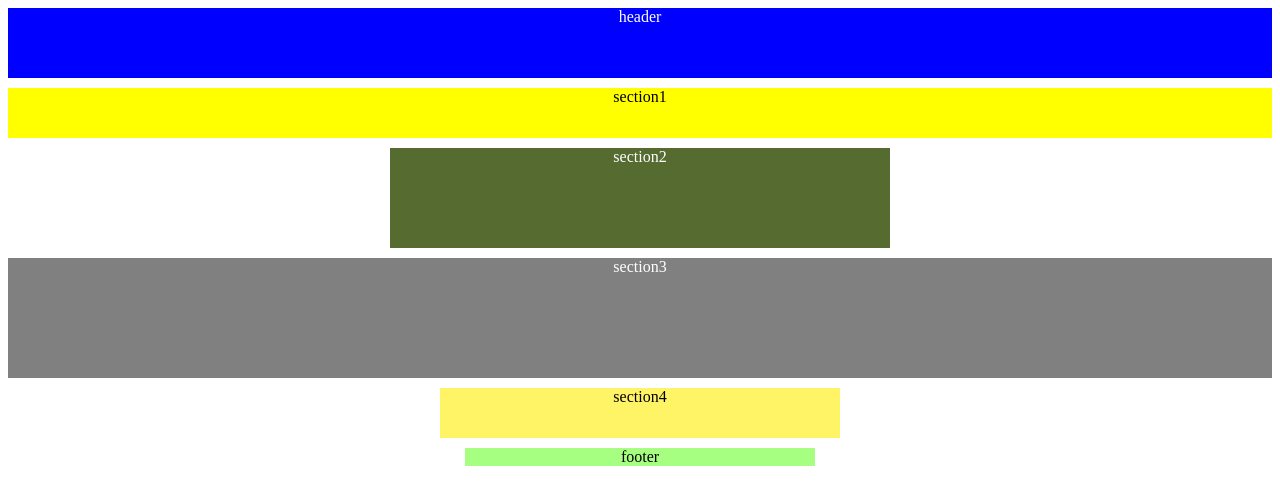
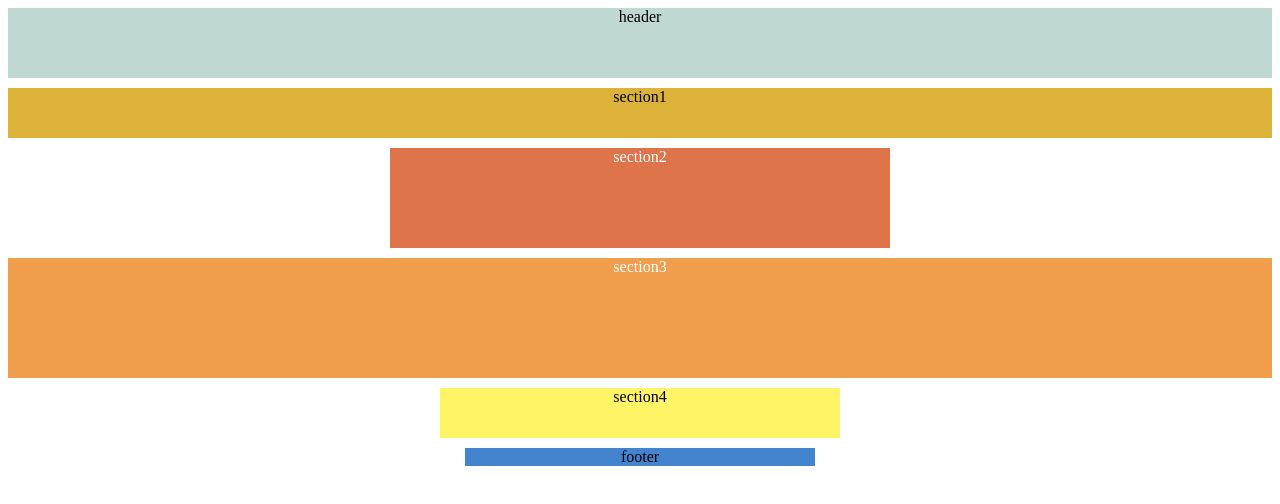
Before and after one commit to ChWW/rove_positioning, a plain HTML site: page index.html in a window 1280 px wide. Drawn offline with Linux system fonts and the light colour scheme.

Commit message:
real size page plus changed colors (not final1)

```diff
--- a/style.css
+++ b/style.css
@@ -17,15 +17,15 @@ header {
     position: relative;
     height: 100%;
     min-height: 70px;
-    background: blue;
-    color: white;
+    background: #bfd8d2;
+    /*color: white;*/
 }
 .section1 {
     position: relative;
     width: 100%;
     height: 50px;
     margin-top: 10px;
-    background: yellow;
+    background: #dcb239;
 }
 
 .section2 {
@@ -38,7 +38,7 @@ header {
     /*clear: both;*/
     margin-left: auto;
     margin-right: auto;
-    background: darkolivegreen;
+    background: #df744a;
     color: white;
 }
 
@@ -46,7 +46,7 @@ header {
     height: 120px;
     width: 100%;
     margin-top: 10px;
-    background: gray;
+    background: #f19f4d;
     color: white;
 }
 
@@ -67,5 +67,5 @@ footer {
     margin-left: auto;
     margin-right: auto;
     margin-top: 10px;
-    background: #a7ff82
+    background: #4484ce
 }
```
